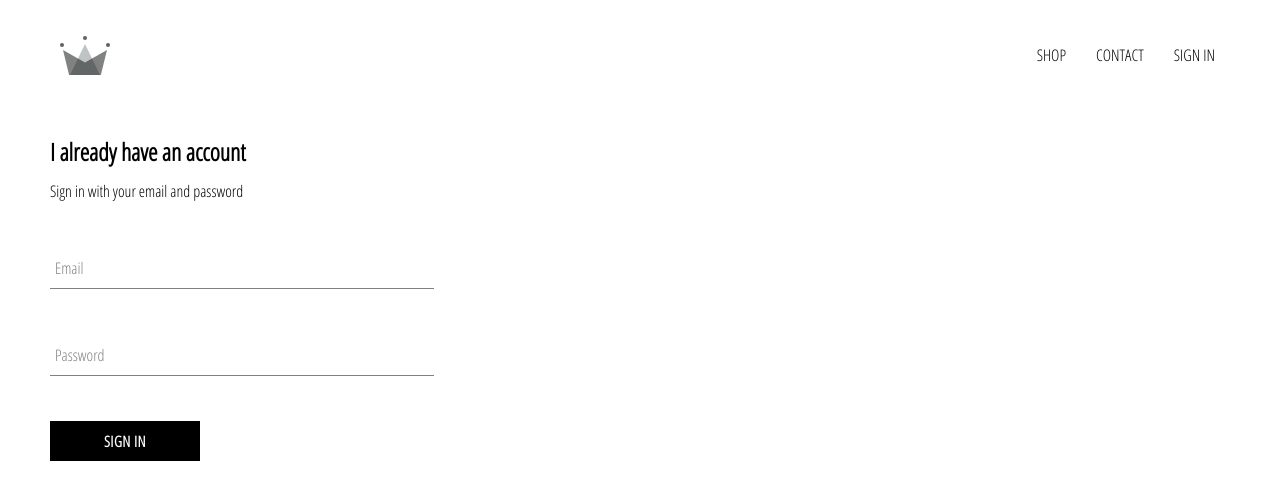
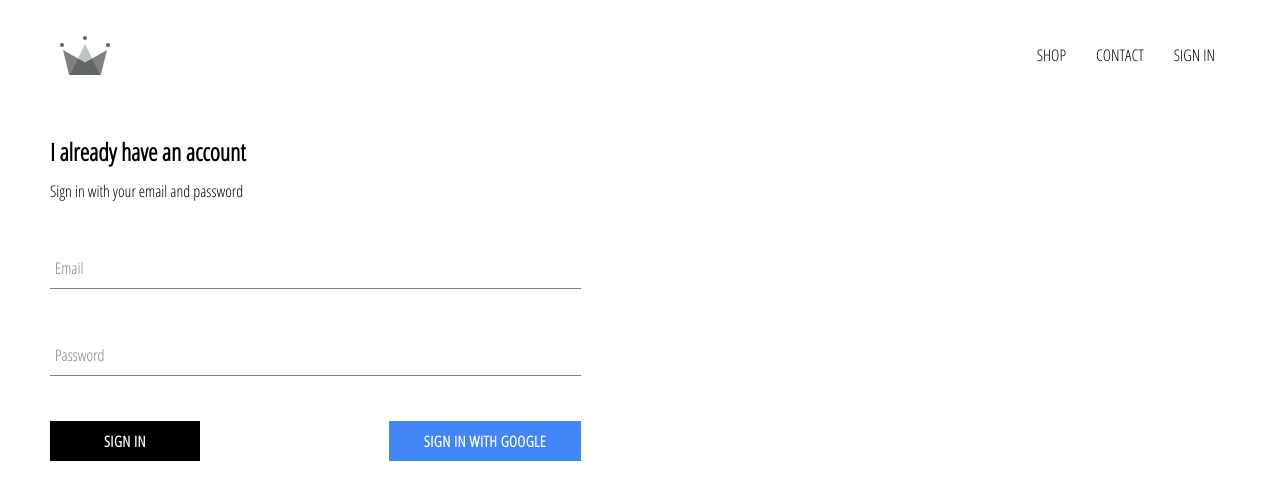
Before and after one commit to kvviecien/crwn-wear, a React (Create React App) app: page /signin in a window 1280 px wide. Shown: the top 500 px of the page. Built offline with nearby package versions, Linux system fonts and the light colour scheme; no server answers.

Commit message:
Integrated Firebase into the app, added and styled sign in with Google on the sign in page

```diff
--- a/src/App.js
+++ b/src/App.js
@@ -7,17 +7,35 @@
 import ShopPage from './pages/shop/shop';
 import Header from './components/header/header';
 import SignInSignUpPage from './pages/sign-in-sign-up/sign-in-sign-up';
+import { auth } from './firebase/firebase.utils';
 
-const HatsPage = () => (
-    <div>
-        <h1>HATS PAGE</h1>
-    </div>
-);
+class App extends React.Component {
+    constructor() {
+        super();
 
-function App() {
+        this.state = {
+            currentUser: null
+        };
+    }
+
+    unsubscribeFromAuth = null;
+
+    componentDidMount() {
+        this.unsubscribeFromAuth = auth.onAuthStateChanged(user => {
+            this.setState({ currentUser: user });
+
+            console.log(user);
+        });
+    }
+
+    componentWillUnmount() {
+        this.unsubscribeFromAuth();
+    }
+
+    render() {
         return (
             <div>
-            <Header />
+                <Header currentUser={this.state.currentUser} />
                 <Switch>
                     <Route exact path="/" component={Homepage} />
                     <Route path="/shop" component={ShopPage} />
@@ -26,5 +44,6 @@
             </div>
         );
     }
+}
 
 export default App;
--- a/src/components/button/button.jsx
+++ b/src/components/button/button.jsx
@@ -2,8 +2,11 @@
 
 import './button.styles.scss';
 
-const Button = ({ children, ...otherProps }) => (
-    <button className="custom-button" {...otherProps}>
+const Button = ({ children, isGoogleSignIn, ...otherProps }) => (
+    <button
+        className={`${isGoogleSignIn ? 'google-sign-in' : ''} custom-button`}
+        {...otherProps}
+    >
         {children}
     </button>
 );
--- a/src/components/button/button.styles.scss
+++ b/src/components/button/button.styles.scss
@@ -19,4 +19,14 @@
         color: black;
         border: 1px solid black;
     }
+
+    &.google-sign-in {
+        background-color: #4285f4;
+        color: white;
+
+        &:hover {
+            background-color: #357ae8;
+            border: none;
+        }
+    }
 }
--- a/src/components/header/header.jsx
+++ b/src/components/header/header.jsx
@@ -1,10 +1,11 @@
 import React from 'react';
 import { Link } from 'react-router-dom';
+import { auth } from '../../firebase/firebase.utils';
 
 import './header.styles.scss';
 import { ReactComponent as Logo } from '../../assets/crown.svg';
 
-const Header = () => (
+const Header = ({ currentUser }) => (
     <div className="header">
         <Link to="/" className="logo-container">
             <Logo className="logo" />
@@ -16,9 +17,15 @@
             <Link to="/contact" className="option">
                 CONTACT
             </Link>
-            <Link to="/signin" className="option">
-                SIGN IN
-            </Link>
+            {currentUser ? (
+                <div className="option" onClick={() => auth.signOut()}>
+                    SIGN OUT
+                </div>
+            ) : (
+                <Link to="/signin" className="option">
+                    SIGN IN
+                </Link>
+            )}
         </div>
     </div>
 );
--- a/src/components/header/header.styles.scss
+++ b/src/components/header/header.styles.scss
@@ -22,6 +22,7 @@
 
         .option {
             padding: 10px 15px;
+            cursor: pointer;
         }
     }
 }
--- a/src/components/sign-in/sign-in.jsx
+++ b/src/components/sign-in/sign-in.jsx
@@ -1,6 +1,8 @@
 import React from 'react';
 import FormInput from '../form-input/form-input';
 import Button from '../button/button';
+
+import { signInWithGoogle } from '../../firebase/firebase.utils';
 
 import './sign-in.styles.scss';
 
@@ -49,7 +51,13 @@
                         handleChange={this.handleChange}
                         required
                     ></FormInput>
-                    <Button type="submit">Sign in</Button>
+
+                    <div className="buttons">
+                        <Button type="submit">Sign in</Button>
+                        <Button onClick={signInWithGoogle} isGoogleSignIn>
+                            Sign in with Google
+                        </Button>
+                    </div>
                 </form>
             </div>
         );
--- a/src/components/sign-in/sign-in.styles.scss
+++ b/src/components/sign-in/sign-in.styles.scss
@@ -1,5 +1,5 @@
 .sign-in {
-    width: 30vw;
+    width: 45%;
     display: flex;
     flex-direction: column;
 
@@ -10,4 +10,9 @@
     h2 {
         margin-bottom: 0.5em;
     }
+
+    .buttons {
+        display: flex;
+        justify-content: space-between;
+    }
 }
```
Lines whose indentation alone changed are shown as unchanged.
